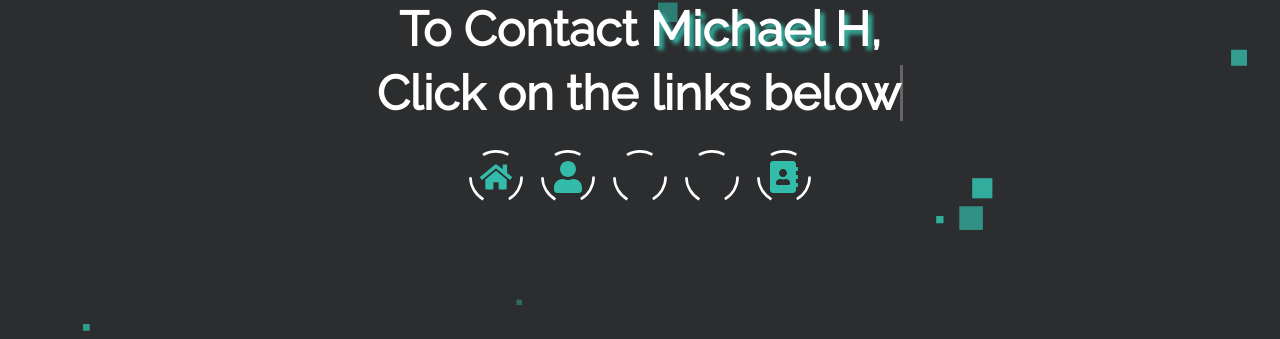
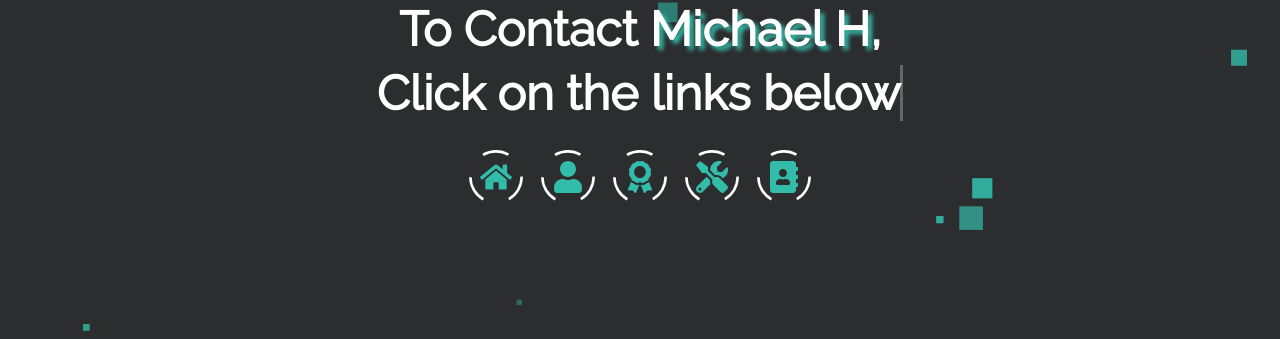
Before and after one commit to MichaelHDesigns/contact, a Jekyll site: the page built from index.html, in a window 1280 px wide. Shown: the part 395-734 px from the top of the page. Built offline with Jekyll 4.4.1, drawn with Linux system fonts in a browser that asks for light colours.

Commit message:
Update landing-page.html

```diff
--- a/_includes/landing-page.html
+++ b/_includes/landing-page.html
@@ -49,7 +49,7 @@
           </svg>
           <div class="social">
             <svg class="social-svg" viewBox="0 0 48 48">
-              <use x="12" y="12" width="24" height="24" viewBox="0 0 48 48" xlink:href="{{ "/assets/img/brands.svg#certificate" | prepend: site.baseurl }}"></use>
+              <use x="12" y="12" width="24" height="24" viewBox="0 0 48 48" xlink:href="{{ "/assets/img/solid.svg#award" | prepend: site.baseurl }}"></use>
             </svg>
           </div>
           <span class="label">Education</span>
@@ -65,7 +65,7 @@
           </svg>
           <div class="social">
             <svg class="social-svg" viewBox="0 0 48 48">
-              <use x="12" y="12" width="24" height="24" viewBox="0 0 48 48" xlink:href="{{ "/assets/img/brands.svg#tools" | prepend: site.baseurl }}"></use>
+              <use x="12" y="12" width="24" height="24" viewBox="0 0 48 48" xlink:href="{{ "/assets/img/solid.svg#tools" | prepend: site.baseurl }}"></use>
             </svg>
           </div>
           <span class="label">Projects</span>
```
